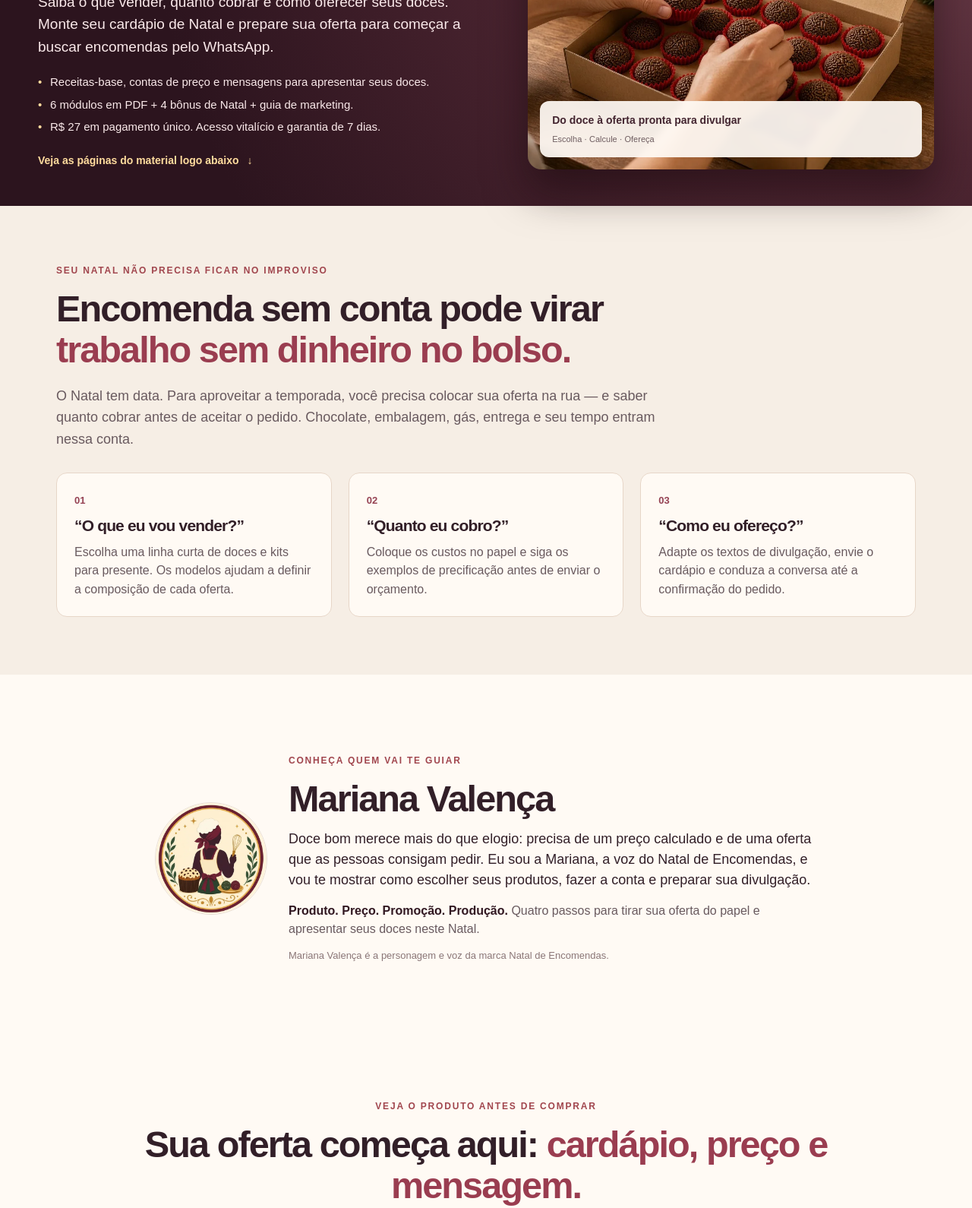
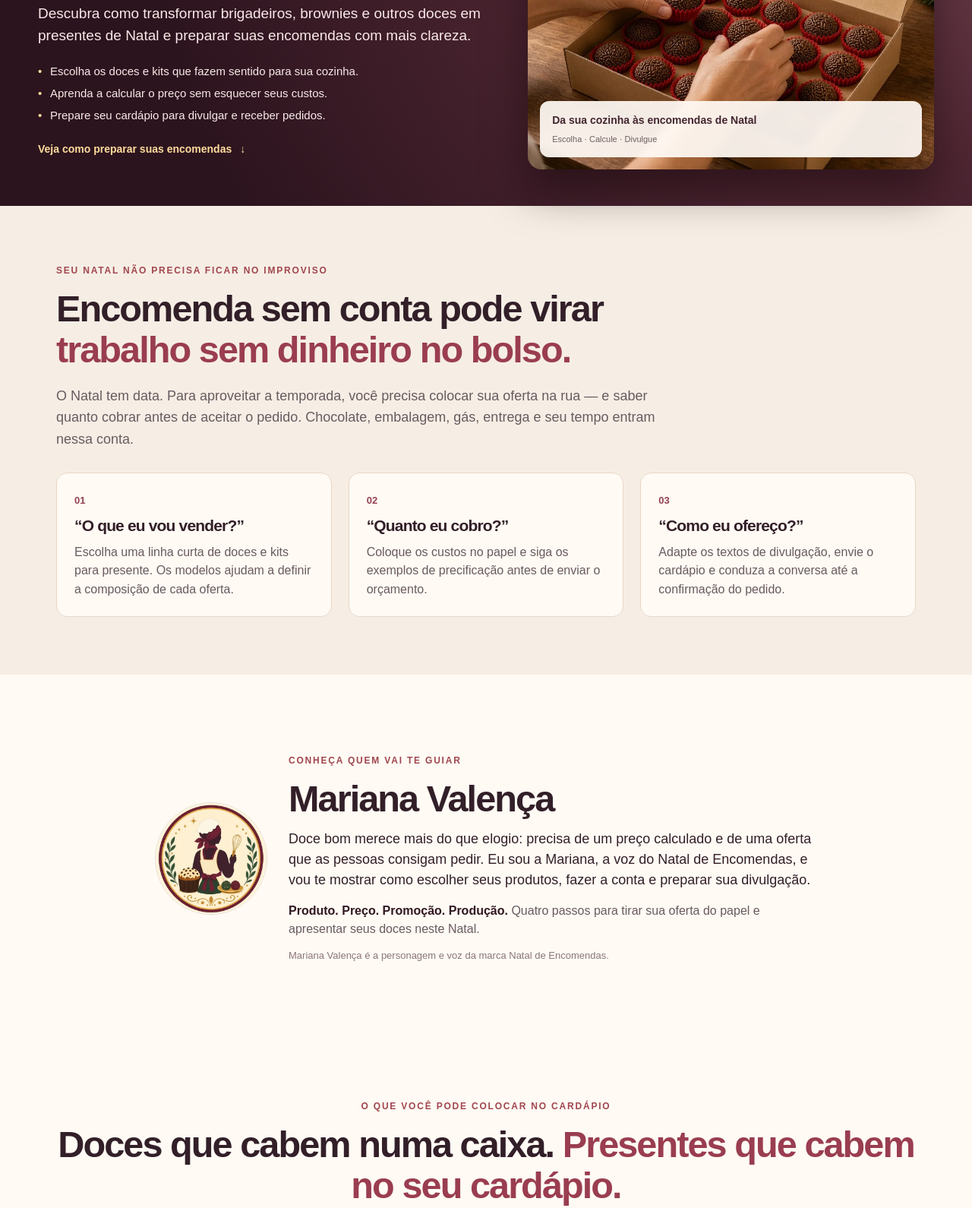
Before and after one commit to agenciablackmambamarketing-cyber/ofertas-escaladas-paginas-, a plain HTML site: page natal-de-encomendas/index.html in a window 1280 px wide. Shown: the part 358-1948 px from the top of the page at 76% size. Drawn offline with Linux system fonts and the light colour scheme.

Commit message:
Natal: apresenta valor antes da oferta
Remove preço, pacote e garantia da abertura; a hero passa a destacar o que a pessoa poderá preparar, calcular e divulgar. Organiza exemplos, método e prévias antes da apresentação do produto, depoimentos e oferta.

Retira o botão antecipado da prévia e exibe a barra fixa apenas depois do primeiro CTA da oferta. Mantém os relatos, a apresentação da Mariana, o valor de R$ 27, o checkout e o rastreamento dos botões restantes.

Testes: ordem sem preço/CTA antes da oferta, barra móvel antes/depois do CTA, eventos GA4 e Meta e passagem de UTMs. Inspeção visual em celular físico permanece pendente.

```diff
--- a/natal-de-encomendas/index.html
+++ b/natal-de-encomendas/index.html
@@ -282,17 +282,17 @@ height="0" width="0" style="display:none;visibility:hidden"></iframe></noscript>
 <div class="hero-copy">
 <span class="eyebrow gold">A temporada de encomendas começa antes do Natal</span>
 <h1 id="hero-headline">Transforme seus doces em <em>encomendas de Natal.</em></h1>
-<p class="sub">Saiba o que vender, quanto cobrar e como oferecer seus doces. Monte seu cardápio de Natal e prepare sua oferta para começar a buscar encomendas pelo WhatsApp.</p>
+<p class="sub">Descubra como transformar brigadeiros, brownies e outros doces em presentes de Natal e preparar suas encomendas com mais clareza.</p>
 <ul class="hero-points">
-<li>Receitas-base, contas de preço e mensagens para apresentar seus doces.</li>
-<li>6 módulos em PDF + 4 bônus de Natal + guia de marketing.</li>
-<li>R$ 27 em pagamento único. Acesso vitalício e garantia de 7 dias.</li>
+<li>Escolha os doces e kits que fazem sentido para sua cozinha.</li>
+<li>Aprenda a calcular o preço sem esquecer seus custos.</li>
+<li>Prepare seu cardápio para divulgar e receber pedidos.</li>
 </ul>
-<p class="hero-next">Veja as páginas do material logo abaixo <span aria-hidden="true">↓</span></p>
+<p class="hero-next">Veja como preparar suas encomendas <span aria-hidden="true">↓</span></p>
 </div>
 <figure class="hero-photo">
 <img src="hero-maos.webp" width="1152" height="864" alt="Montagem de uma caixa de brigadeiros com apresentação natalina" fetchpriority="high">
-<figcaption class="expert-ribbon"><div><strong>Do doce à oferta pronta para divulgar</strong><br><small>Escolha · Calcule · Ofereça</small></div></figcaption>
+<figcaption class="expert-ribbon"><div><strong>Da sua cozinha às encomendas de Natal</strong><br><small>Escolha · Calcule · Divulgue</small></div></figcaption>
 </figure>
 </div></section>
 
@@ -315,17 +315,6 @@ height="0" width="0" style="display:none;visibility:hidden"></iframe></noscript>
 <p class="guide-focus"><strong>Produto. Preço. Promoção. Produção.</strong> Quatro passos para tirar sua oferta do papel e apresentar seus doces neste Natal.</p>
 <p class="guide-note">Mariana Valença é a personagem e voz da marca Natal de Encomendas.</p>
 </div>
-</div></section>
-
-<section class="block proof" id="por-dentro" aria-labelledby="proof-headline"><div class="wrap">
-<div class="center"><span class="eyebrow">Veja o produto antes de comprar</span><h2 id="proof-headline">Sua oferta começa aqui: <em>cardápio, preço e mensagem.</em></h2><p class="headcopy">Abra as páginas reais do material e veja como escolher seus doces, fazer a conta e preparar a conversa com sua cliente.</p></div>
-<p class="gallery-help" id="gallery-help">3 prévias do material <span class="mobile-hint">· Deslize para ver todas</span></p>
-<div class="sample-grid" aria-describedby="gallery-help">
-<article class="sample-card"><button class="sample-open" type="button" data-sample="amostras/cardapio.webp" data-title="Módulo 1: escolha dos produtos e cardápio" aria-haspopup="dialog"><img src="amostras/cardapio.webp" width="990" height="1400" alt="Página real do módulo 1 com exemplos de produtos e matriz para definir o cardápio" loading="lazy"><span class="sample-caption"><small>PRÉVIA DO MÓDULO 01</small><strong>Escolha o que colocar à venda</strong><span class="sample-action">Ampliar página <span aria-hidden="true">↗</span></span></span></button></article>
-<article class="sample-card"><button class="sample-open" type="button" data-sample="amostras/preco.webp" data-title="Módulo 3: exemplo de preço por margem" aria-haspopup="dialog"><img src="amostras/preco.webp" width="990" height="1400" alt="Página real do módulo 3 com fórmula de precificação e exemplo preenchido" loading="lazy"><span class="sample-caption"><small>PRÉVIA DO MÓDULO 03</small><strong>Entenda a conta do preço</strong><span class="sample-action">Ampliar página <span aria-hidden="true">↗</span></span></span></button></article>
-<article class="sample-card"><button class="sample-open" type="button" data-sample="amostras/whatsapp.webp" data-title="Módulo 5: mensagens de atendimento" aria-haspopup="dialog"><img src="amostras/whatsapp.webp" width="990" height="1400" alt="Página real do módulo 5 com mensagens para abertura, envio de cardápio e verificação de disponibilidade" loading="lazy"><span class="sample-caption"><small>PRÉVIA DO MÓDULO 05</small><strong>Tenha uma mensagem para adaptar</strong><span class="sample-action">Ampliar página <span aria-hidden="true">↗</span></span></span></button></article>
-</div>
-<div class="proof-buy"><div><strong>Os 6 módulos + os 5 conteúdos extras por R$ 27.</strong><p>Guias em PDF para consultar no celular e aplicar às suas encomendas.</p></div><a class="checkout-button" id="first-checkout" href="https://pay.mycheckoutt.com/01a1d60b-9e27-73f8-9f71-3f6ca6399772?ref=">QUERO COMEÇAR MINHAS ENCOMENDAS · R$ 27 <span aria-hidden="true">→</span></a><small>Pagamento único · Garantia de 7 dias</small></div>
 </div></section>
 
 <section class="block menu-preview" id="doces-e-kits" aria-labelledby="menu-headline"><div class="wrap">
@@ -362,6 +351,17 @@ height="0" width="0" style="display:none;visibility:hidden"></iframe></noscript>
 <p class="method-close">Você sai de cada etapa com uma decisão para aplicar ao seu negócio.</p>
 </div></section>
 
+<section class="block proof" id="por-dentro" aria-labelledby="proof-headline"><div class="wrap">
+<div class="center"><span class="eyebrow">Veja exemplos do passo a passo</span><h2 id="proof-headline">Sua oferta começa aqui: <em>cardápio, preço e mensagem.</em></h2><p class="headcopy">Abra as páginas reais do material e veja como escolher seus doces, fazer a conta e preparar a conversa com sua cliente.</p></div>
+<p class="gallery-help" id="gallery-help">3 prévias do material <span class="mobile-hint">· Deslize para ver todas</span></p>
+<div class="sample-grid" aria-describedby="gallery-help">
+<article class="sample-card"><button class="sample-open" type="button" data-sample="amostras/cardapio.webp" data-title="Módulo 1: escolha dos produtos e cardápio" aria-haspopup="dialog"><img src="amostras/cardapio.webp" width="990" height="1400" alt="Página real do módulo 1 com exemplos de produtos e matriz para definir o cardápio" loading="lazy"><span class="sample-caption"><small>PRÉVIA DO MÓDULO 01</small><strong>Escolha o que colocar à venda</strong><span class="sample-action">Ampliar página <span aria-hidden="true">↗</span></span></span></button></article>
+<article class="sample-card"><button class="sample-open" type="button" data-sample="amostras/preco.webp" data-title="Módulo 3: exemplo de preço por margem" aria-haspopup="dialog"><img src="amostras/preco.webp" width="990" height="1400" alt="Página real do módulo 3 com fórmula de precificação e exemplo preenchido" loading="lazy"><span class="sample-caption"><small>PRÉVIA DO MÓDULO 03</small><strong>Entenda a conta do preço</strong><span class="sample-action">Ampliar página <span aria-hidden="true">↗</span></span></span></button></article>
+<article class="sample-card"><button class="sample-open" type="button" data-sample="amostras/whatsapp.webp" data-title="Módulo 5: mensagens de atendimento" aria-haspopup="dialog"><img src="amostras/whatsapp.webp" width="990" height="1400" alt="Página real do módulo 5 com mensagens para abertura, envio de cardápio e verificação de disponibilidade" loading="lazy"><span class="sample-caption"><small>PRÉVIA DO MÓDULO 05</small><strong>Tenha uma mensagem para adaptar</strong><span class="sample-action">Ampliar página <span aria-hidden="true">↗</span></span></span></button></article>
+</div>
+
+</div></section>
+
 <section class="block kit" aria-labelledby="kit-headline"><div class="wrap">
 <div class="center"><span class="eyebrow">O que está incluído</span><h2 id="kit-headline">6 módulos em PDF para montar sua operação de Natal.</h2><p class="headcopy">O material principal reúne 55 páginas com explicações, receitas-base, exercícios e fichas imprimíveis. Abra no celular, consulte a etapa que precisa e preencha seus números.</p></div>
 <div class="kit-grid">
@@ -386,7 +386,7 @@ height="0" width="0" style="display:none;visibility:hidden"></iframe></noscript>
 </div></section>
 
 <section class="block bonus-section" id="bonus" aria-labelledby="bonus-headline"><div class="wrap">
-<div class="center"><span class="eyebrow gold">Também incluídos nos R$ 27</span><h2 id="bonus-headline">Mais caminhos para oferecer seus doces e buscar pedidos maiores.</h2><p class="headcopy" style="color:#e8d1d6">Quatro guias de Natal e um guia de marketing completam os seis módulos.</p></div>
+<div class="center"><span class="eyebrow gold">Mais possibilidades para suas encomendas</span><h2 id="bonus-headline">Mais caminhos para oferecer seus doces e buscar pedidos maiores.</h2><p class="headcopy" style="color:#e8d1d6">Quatro guias de Natal e um guia de marketing completam os seis módulos.</p></div>
 <div class="bonus-grid">
 <article class="bonus-card"><div class="bonus-art gift" role="img" aria-label="Guia com 20 ideias de kits e lembrancinhas"><span class="bonus-art-head">NATAL DE ENCOMENDAS</span><span class="bonus-art-icon" aria-hidden="true">🎁</span><strong>20 IDEIAS</strong><span class="bonus-art-foot">KITS & LEMBRANÇAS</span></div><div class="content"><span class="bonus-no">BÔNUS 01 · PDF</span><h3>20 kits e lembrancinhas natalinas</h3><p>Ideias de combinações, públicos e ocasiões para transformar doces em presentes.</p></div></article>
 <article class="bonus-card"><div class="bonus-art company" role="img" aria-label="Guia de vendas para empresas e condomínios"><span class="bonus-art-head">NATAL DE ENCOMENDAS</span><span class="bonus-art-icon" aria-hidden="true">🏢</span><strong>PEDIDOS EM VOLUME</strong><span class="bonus-art-foot">EMPRESAS & CONDOMÍNIOS</span></div><div class="content"><span class="bonus-no">BÔNUS 02 · PDF</span><h3>Vendas para empresas e condomínios</h3><p>Modelos de abordagem e proposta para oferecer kits a equipes, comércios e compradores em quantidade.</p></div></article>
@@ -659,8 +659,7 @@ height="0" width="0" style="display:none;visibility:hidden"></iframe></noscript>
       // This event measures the LP click, not a confirmed checkout load or payment.
       // Keep the existing Meta InitiateCheckout signal until the checkout has its own verified integration.
       try {
-        var placement = anchor.id === 'first-checkout' ? 'preview' :
-          anchor.id === 'checkout-link' ? 'offer' :
+        var placement = anchor.id === 'checkout-link' ? 'offer' :
           anchor.classList.contains('buy-bar-btn') ? 'sticky' : 'footer';
         window.dataLayer = window.dataLayer || [];
         (function natalGtag() { window.dataLayer.push(arguments); })('event', 'checkout_click', {
@@ -722,7 +721,7 @@ height="0" width="0" style="display:none;visibility:hidden"></iframe></noscript>
 <script>
 (function () {
   var bar = document.getElementById('buy-bar');
-  var firstButton = document.getElementById('first-checkout');
+  var firstButton = document.getElementById('checkout-link');
   var buttons = document.querySelectorAll('.checkout-button');
   var queued = false;
   if (!bar || !firstButton) return;
```
